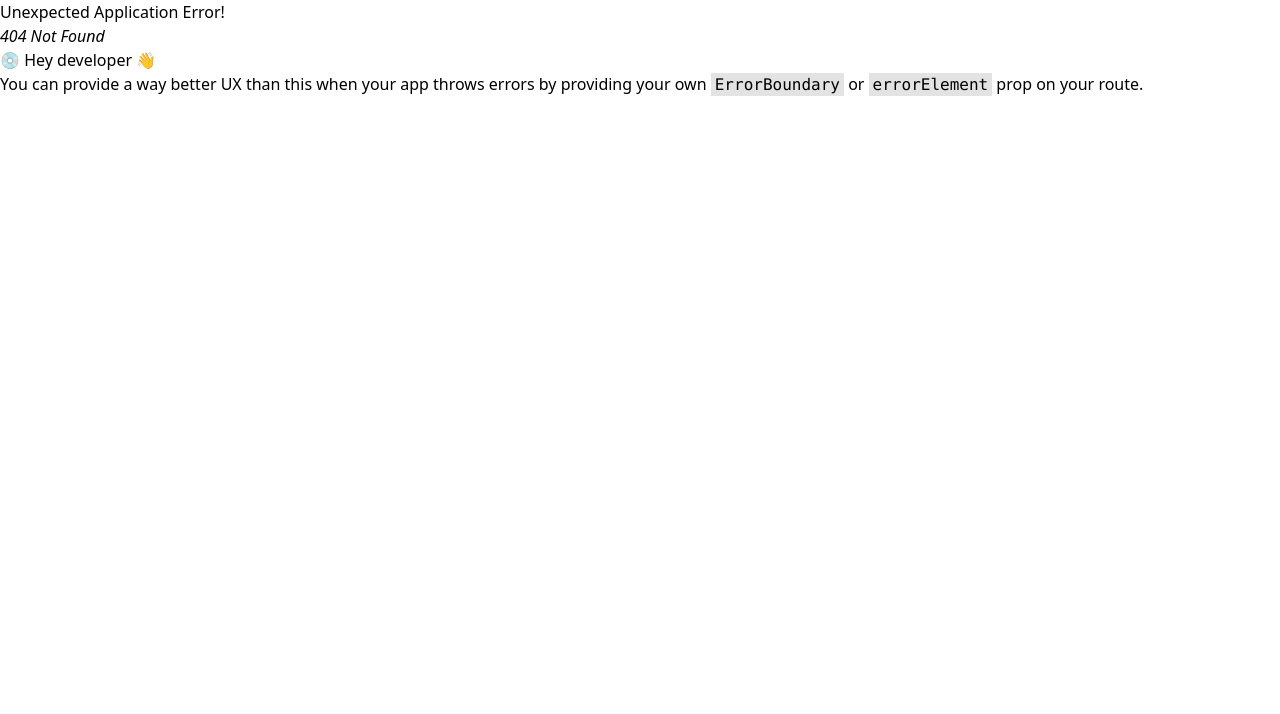
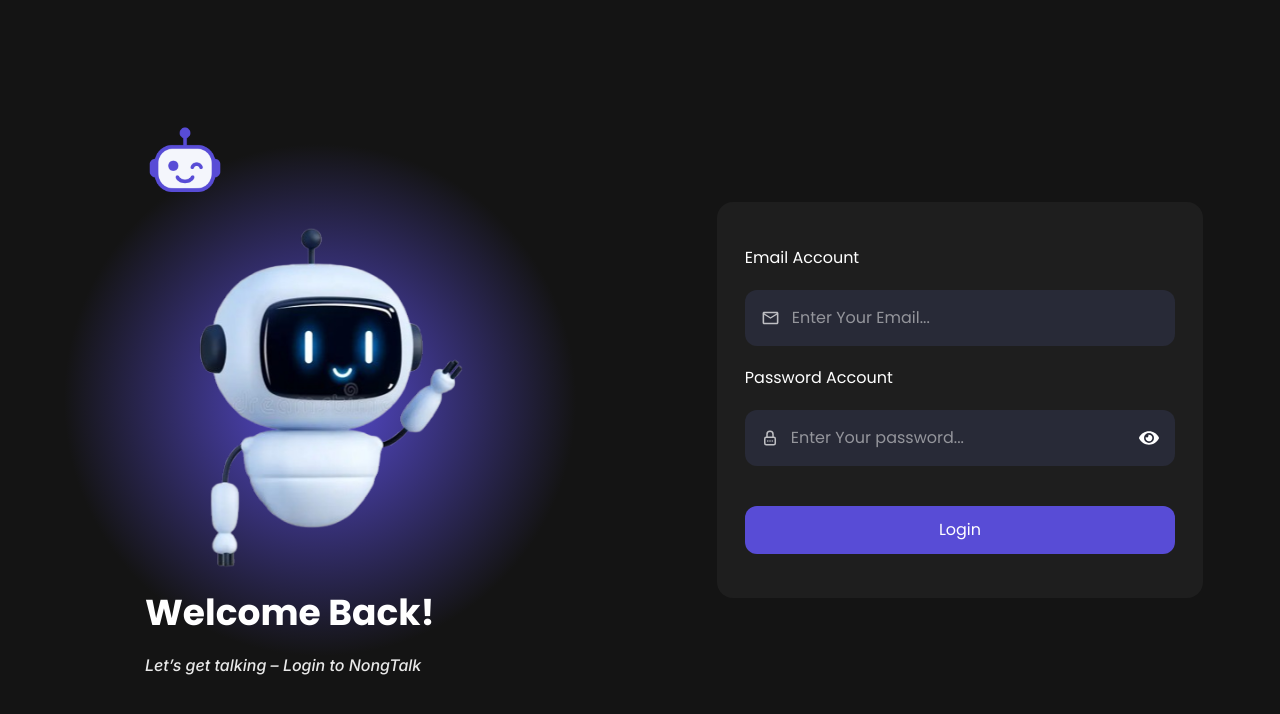
Before and after one commit to VsalCode/nongtalk-app, a React (Vite) app: page /login in a window 1280 px wide. Before the commit this address had no page. Shown: the top 714 px of the page. Built offline with nearby package versions, Linux system fonts and the light colour scheme.

Commit message:
feat(pages): create login page and set up its route

```diff
--- a/src/App.tsx
+++ b/src/App.tsx
@@ -1,11 +1,16 @@
 import { createBrowserRouter, RouterProvider } from "react-router"
 import RegisterPage from "./pages/RegisterPage"
+import LoginPage from "./pages/LoginPage"
 
 const router = createBrowserRouter([
   {
     path: "/",
     element: <RegisterPage/>
   },
+  {
+    path: "/login",
+    element: <LoginPage/>
+  }
 ])
 
 function App() {
--- /dev/null
+++ b/src/pages/LoginPage.tsx
@@ -0,0 +1,89 @@
+import React from "react"
+import Button from "../components/ui/Button"
+import InputText from "../components/ui/InputText"
+import { MdOutlineMail } from "react-icons/md";
+import { TbLockPassword } from "react-icons/tb";
+import { FaEye } from "react-icons/fa";
+import { LuEyeClosed } from "react-icons/lu";
+import logo from "../assets/logo.png"
+import nongbot from "../assets/nongtalk-mascot.png"
+import { useForm } from "react-hook-form"
+
+interface LoginData {
+  email: string
+  password: string
+}
+
+const LoginPage = () => {
+  const [showPassword, setShowPassword] = React.useState(true)
+  const { register, handleSubmit } = useForm<LoginData>()
+
+  function handleLogin(data: LoginData) {
+    console.log(data);
+  }
+
+  return (
+    <main className="flex flex-col lg:flex-row min-h-screen bg-black text-white font-poppins">
+      {/* Left Section - Welcome Content */}
+      <section
+        className="bg-purple-primary-dark flex-1 flex flex-col justify-center items-center px-4 py-8 lg:py-0"
+        style={{
+          background: "radial-gradient(circle, rgba(88,76,214,1) 0%, rgba(20,20,20,1) 50%)",
+        }}
+      >
+        <div className="flex flex-col items-center text-center lg:items-start lg:text-left max-w-md lg:max-w-none">
+          <img src={logo} alt="logo" className="w-12 h-12 md:w-16 md:h-16 lg:w-20 lg:h-20 mb-4" />
+          <img
+            src={nongbot}
+            alt="banner-image"
+            className="w-50 h-auto md:w-80 lg:w-80 xl:w-[350px] mb-6"
+          />
+          <h1 className="text-2xl md:text-3xl lg:text-4xl font-bold mb-3 lg:mb-5">
+            Welcome Back!
+          </h1>
+          <h2 className="text-sm md:text-base lg:text-md font-medium font-inter italic opacity-90">
+            Let’s get talking – Login to NongTalk
+          </h2>
+        </div>
+      </section>
+
+      {/* Right Section - Login Form */}
+      <section className="flex-1 flex flex-col justify-center items-center px-4 py-8 lg:py-0">
+        <form
+          onSubmit={handleSubmit(handleLogin)}
+          className="bg-gray h-fit py-8 lg:py-11 w-full max-w-md lg:w-[80%] lg:max-w-lg rounded-2xl flex flex-col gap-4 lg:gap-5 justify-center px-6 lg:px-7"
+        >
+          <InputText
+            label="Email Account"
+            id="email"
+            type="email"
+            placeholder="Enter Your Email..."
+            {...register("email")}
+            childrenLeft={<MdOutlineMail className="text-lg lg:text-xl opacity-70" />}
+          />
+
+          <InputText
+            label="Password Account"
+            id="password"
+            type={showPassword ? "password" : "text"}
+            placeholder="Enter Your password..."
+            childrenLeft={<TbLockPassword className="text-lg lg:text-xl opacity-70" />}
+            {...register("password")}
+            childrenRight={
+              <button
+                className="cursor-pointer hover:scale-125 hover:text-primary transition-transform"
+                onClick={() => { setShowPassword(!showPassword) }}
+                type="button"
+              >
+                {showPassword ? <FaEye className="text-lg lg:text-xl" /> : <LuEyeClosed className="text-lg lg:text-xl" />}
+              </button>
+            }
+          />
+          <Button text="Login" customStyle="py-3 mt-3 lg:mt-5" />
+        </form>
+      </section>
+    </main>
+  )
+}
+
+export default LoginPage
```
Also changed, not shown: src/assets/nongtalk-mascot.png (added).
